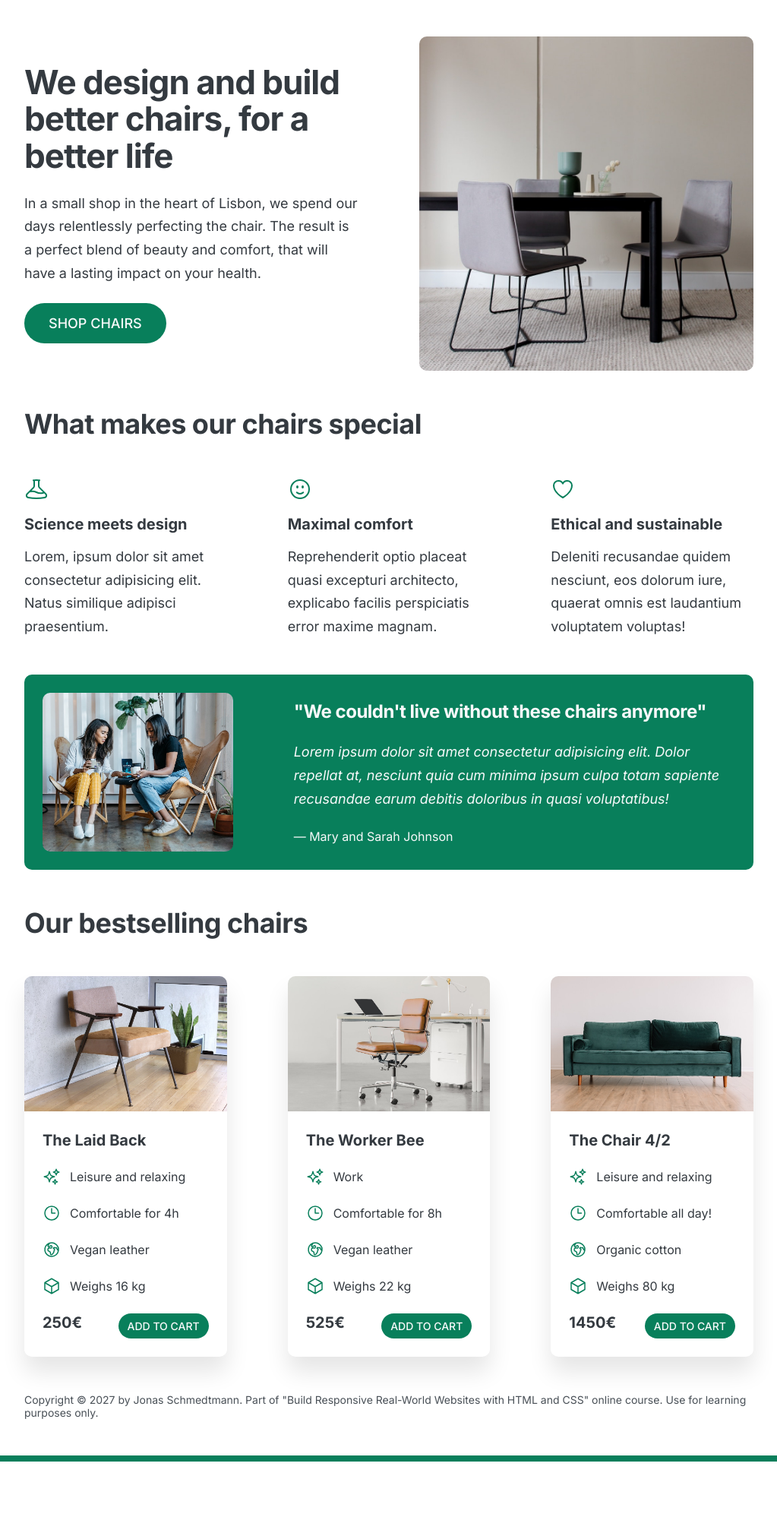
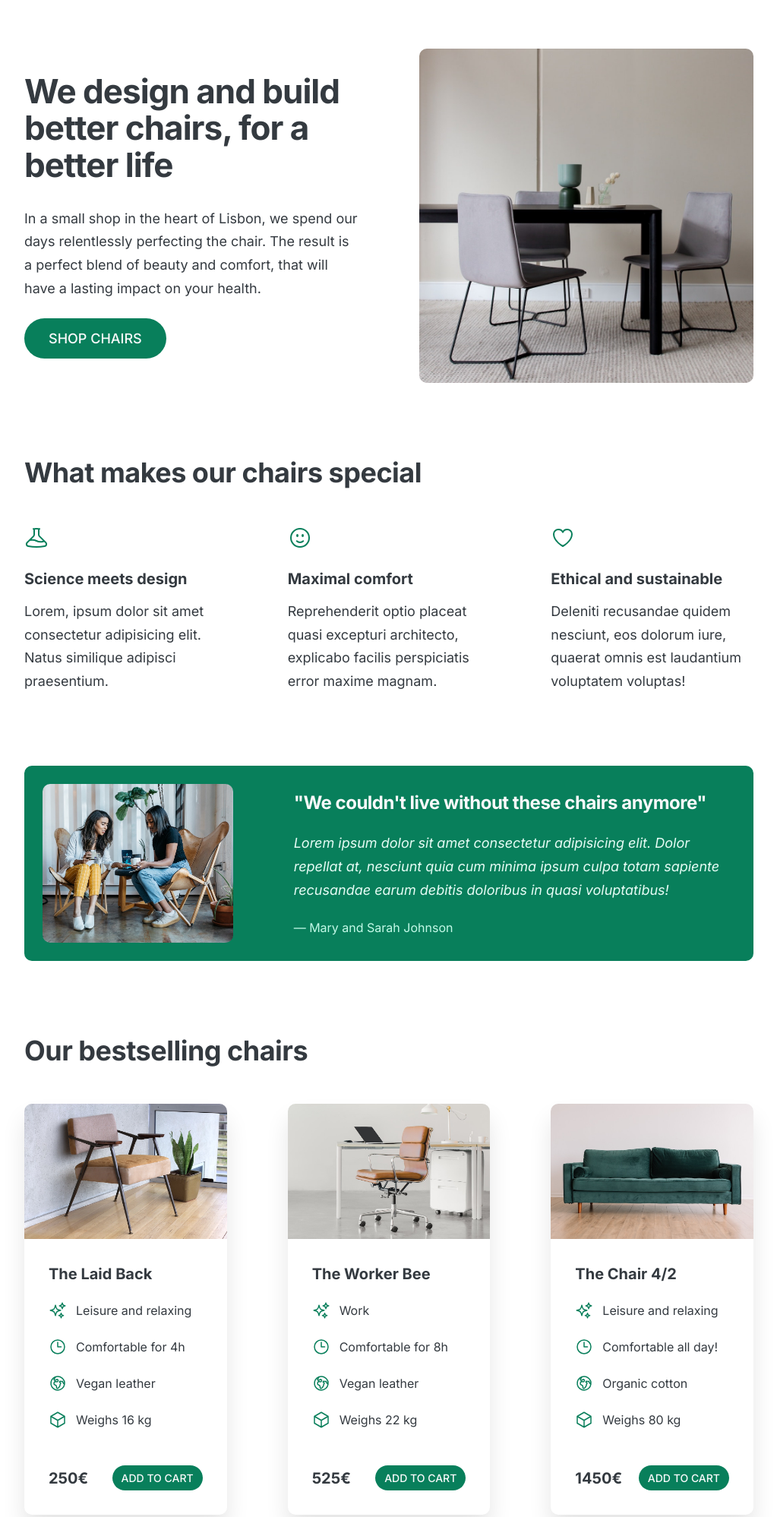
Before and after one commit to PeterKocsis/Training-project, a plain HTML site: page index.html in a window 1280 px wide. Shown: the top 1997 px of the page at 76% size, without its empty margins (128-1151 px from the left). Before the commit the page ends 1924 px from the top, so only its background shows below. Drawn offline with Linux system fonts and the light colour scheme.

Commit message:
Make changes to enstablish a visual hierarchy

```diff
--- a/style.css
+++ b/style.css
@@ -61,7 +61,7 @@ p {
 
 header,
 section {
-  margin-bottom: 48px;
+  margin-bottom: 9.6rem;
 }
 
 h2 {
@@ -112,8 +112,8 @@ h2 {
 header {
   display: grid;
   grid-template-columns: repeat(2, 1fr);
-  column-gap: 80px;
-  margin-top: 48px;
+  column-gap: 8rem;
+  margin-top: 6.4rem;
 }
 
 .header-text-box {
@@ -122,7 +122,7 @@ header {
 
 /* 44 / 52 / 62 */
 h1 {
-  margin-bottom: 24px;
+  margin-bottom: 3.2rem;
   font-size: 4.4rem;
   line-height: 1.1;
   letter-spacing: -1px;
@@ -145,11 +145,11 @@ img {
   stroke: var(--main-color);
   width: 3.2rem;
   height: 3.2rem;
-  margin-bottom: 1.6rem;
+  margin-bottom: 2.4rem;
 }
 
 .features-title {
-  margin-bottom: 16px;
+  margin-bottom: 1.6rem;
   font-size: 2rem;
 }
 
@@ -181,6 +181,11 @@ img {
   margin-bottom: 24px;
   font-size: 1.8rem;
   line-height: 1.7;
+  color: #e6fcf5;
+}
+
+.testimonial-author {
+  color: #c3fae8;
 }
 
 .chair {
@@ -195,7 +200,7 @@ img {
 
 /* CHAIRS */
 .chair-box {
-  padding: 24px;
+  padding: 3.2rem;
 }
 
 h3 {
@@ -206,7 +211,7 @@ h3 {
 
 .chair-details {
   list-style: none;
-  margin-bottom: 24px;
+  margin-bottom: 4.8rem;
 }
 
 .chair-details li {
@@ -231,6 +236,7 @@ h3 {
   display: flex;
   justify-content: space-between;
   font-size: 2rem;
+  align-items: center;
 }
 
 footer {
```
